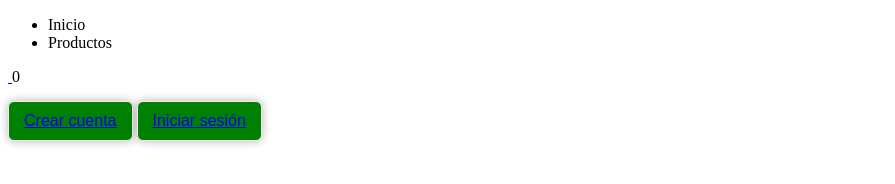
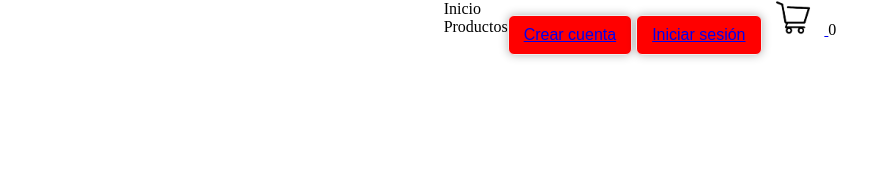
Before and after one commit to MicaBazan/AW2-TP, a website: page client/index.html in a window 1280 px wide. Shown: the whole page, without its empty margins (0-895 px from the left). Drawn offline with Linux system fonts and the light colour scheme.

Commit message:
Recursos

```diff
--- a/client/index.html
+++ b/client/index.html
@@ -14,17 +14,17 @@
                     <li>Inicio</li>
                     <li>Productos</li>
                 </ul>
-                <div class="carro-compras">
-                    <a href="./pages/carrito/index.html">
-                        <img src="" alt="">
-                    </a>
-                    <span id="carro-compras-items" class="carro-compras__items">0</span>
-                </div>
+
                 <div class="ingreso_usuario">
                     <button class="boton_user"><a href="./pages/crear-usuario/index.html">Crear cuenta</a></button></a>
                     <button class="boton_user"><a href="./pages/login/index.html">Iniciar sesión</a></button>
                 </div>
-
+                <div class="carro-compras">
+                    <a href="./pages/carrito/index.html">
+                        <img src="./recursos/icon/carro.png" alt="">
+                    </a>
+                    <span id="carro-compras-items" class="carro-compras__items">0</span>
+                </div>
             </nav>
         </div>
     </header>
--- a/client/styles.css
+++ b/client/styles.css
@@ -1,2 +1,32 @@
 @import url(./styles/botones.css);
 @import url(./styles/colores.css);
+
+*{
+    box-sizing: border-box;
+}
+
+html,
+body,
+h1,
+h3,
+p,
+ul{
+    margin: 0;
+    padding: 0;
+}
+
+ul{
+    list-style-type: none;
+}
+
+/****  HEADER  ****/
+
+.contenedor-enlaces__nav{
+    display: flex;
+    flex-direction: row;
+    justify-content: center;
+}
+
+img{
+    height: 35px;
+}
--- a/client/styles/botones.css
+++ b/client/styles/botones.css
@@ -1,5 +1,5 @@
 :root{
-    --color-boton: green;
+    --color-boton: red;
 }
 
 .boton_user{
--- a/index.js
+++ b/index.js
@@ -20,3 +20,4 @@ app.use('/productos', productoRouter)
 app.use('/usuarios', usuariosRouter)
 app.use('/ordenes', ordenesRouter)
 app.use('/carrito', carritoRouter)
+app.use(express.static("./client"))
```
Also changed, not shown: client/recursos/icon/carro.png (added).
